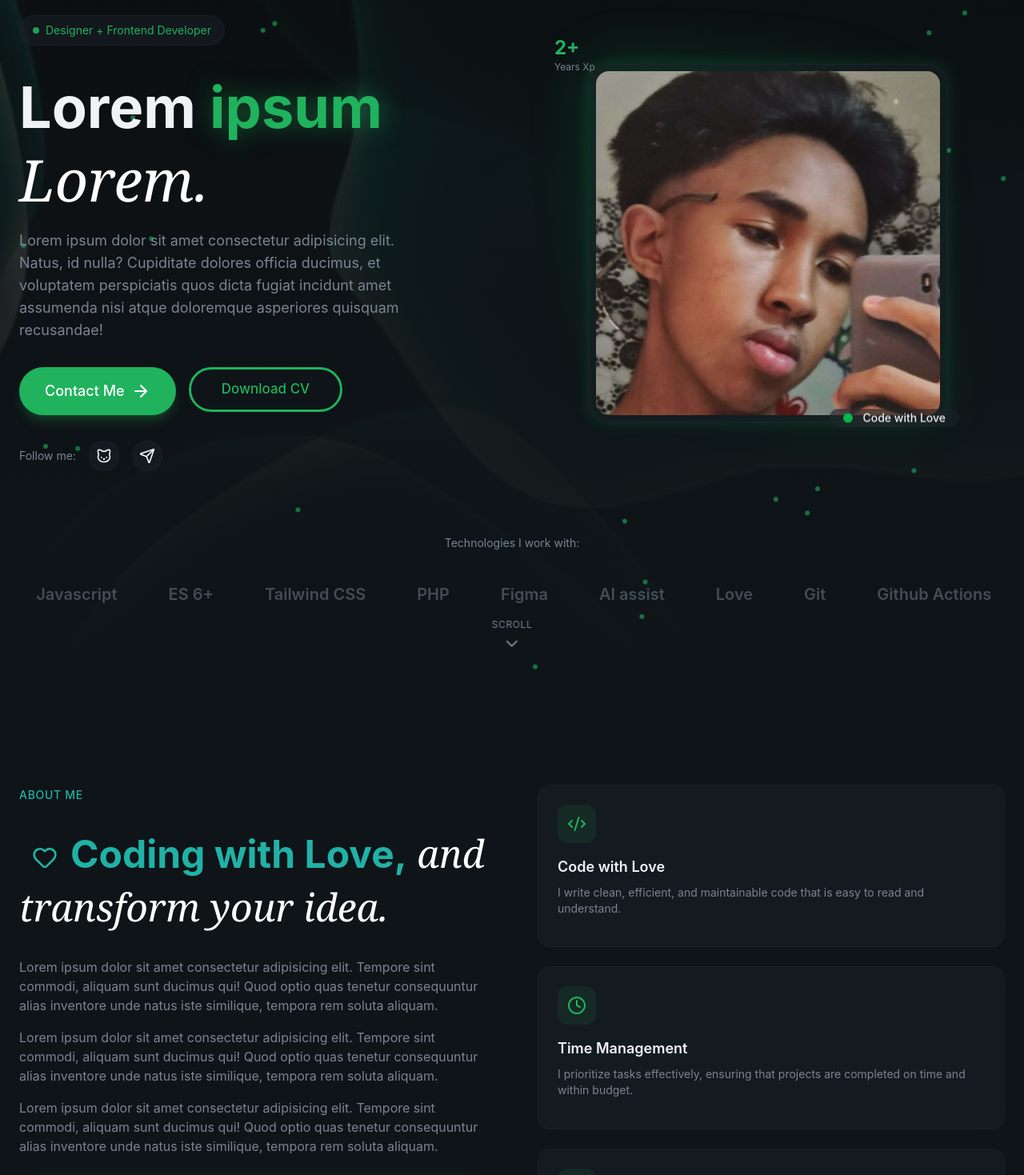
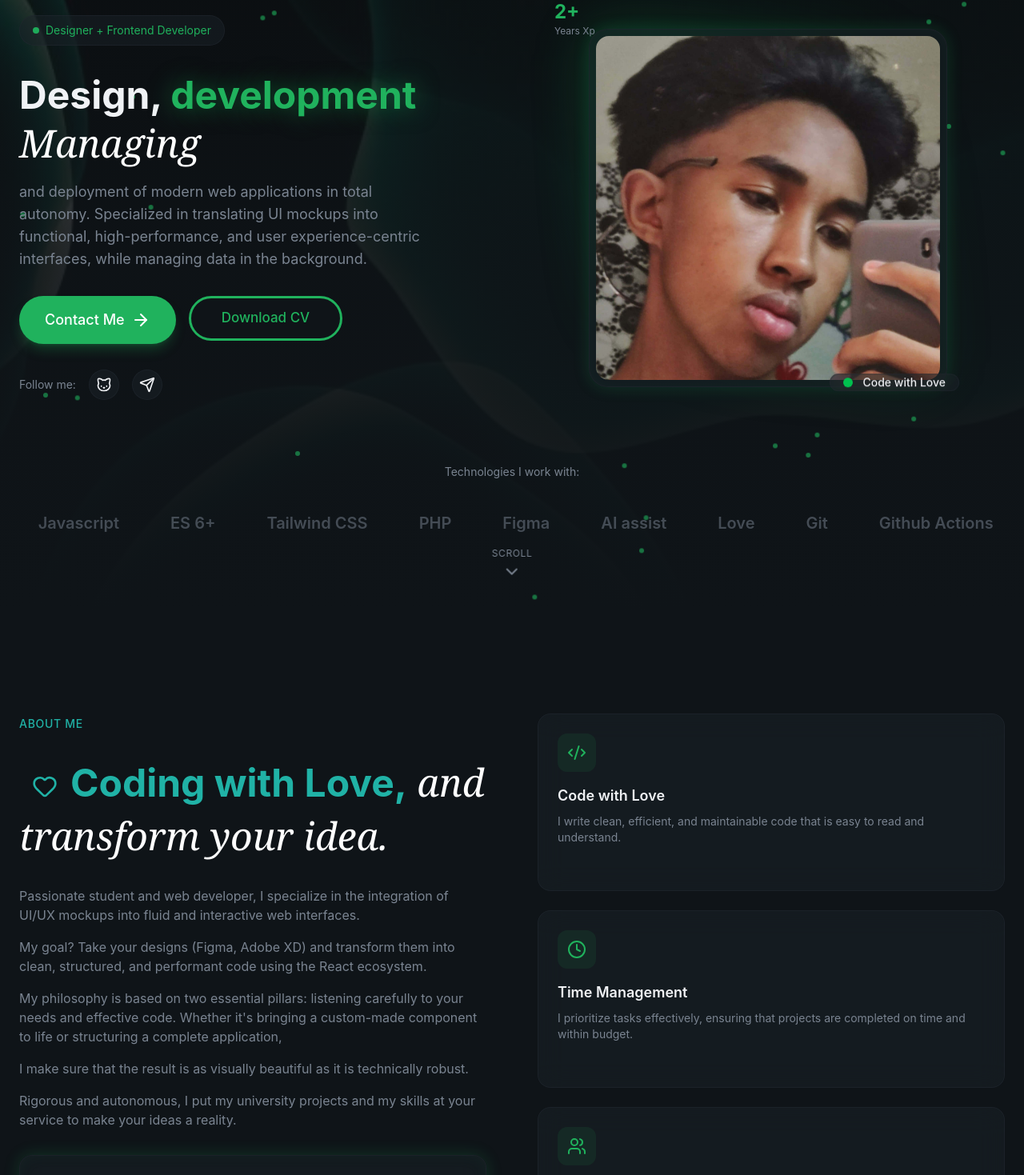
Before and after one commit to PiouPiouXt/Portfolio, a React app: page / in a window 1280 px wide. Shown: the part 109-1578 px from the top of the page at 80% size. Built offline with nearby package versions, Linux system fonts and the light colour scheme; the HTML template or start-up script is replaced by a standard one.

Commit message:
adding all about paragraphe and solving UI problem along the code

```diff
--- a/src/sections/About.jsx
+++ b/src/sections/About.jsx
@@ -40,9 +40,28 @@ export const About = () => {
             </h2>
 
             <div className="space-y-4 text-muted-foreground animate-fade-in animation-delay-200">
+
+              <p>
+                Passionate student and web developer, I specialize in the integration of UI/UX mockups into fluid and interactive web interfaces.
+              </p>
+              <p>
+                My goal? Take your designs (Figma, Adobe XD) and transform them into clean, structured, and performant code using the React ecosystem.
+              </p>
+              <p>
+                My philosophy is based on two essential pillars: listening carefully to your needs and effective code. Whether it's bringing a custom-made
+                component to life or structuring a complete application,
+              </p>
+              <p>
+                I make sure that the result is as visually beautiful as it is technically robust.
+              </p>
+              <p>
+                Rigorous and autonomous, I put my university projects and my skills at your service to make your ideas a reality.
+              </p>
+
+              {/* <p>Lorem ipsum dolor sit amet consectetur adipisicing elit. Tempore sint commodi, aliquam sunt ducimus qui! Quod optio quas tenetur consequuntur alias inventore unde natus iste similique, tempora rem soluta aliquam.</p>
               <p>Lorem ipsum dolor sit amet consectetur adipisicing elit. Tempore sint commodi, aliquam sunt ducimus qui! Quod optio quas tenetur consequuntur alias inventore unde natus iste similique, tempora rem soluta aliquam.</p>
               <p>Lorem ipsum dolor sit amet consectetur adipisicing elit. Tempore sint commodi, aliquam sunt ducimus qui! Quod optio quas tenetur consequuntur alias inventore unde natus iste similique, tempora rem soluta aliquam.</p>
-              <p>Lorem ipsum dolor sit amet consectetur adipisicing elit. Tempore sint commodi, aliquam sunt ducimus qui! Quod optio quas tenetur consequuntur alias inventore unde natus iste similique, tempora rem soluta aliquam.</p>
+              */}
             </div>
 
             <div className="glass rounded-2xl p-6 glow-border animate-fade-in animation-delay-300">
--- a/src/sections/Experience.jsx
+++ b/src/sections/Experience.jsx
@@ -3,7 +3,7 @@ const experiences = [
     period: "2025 - Present",
     company: "Ge-it University",
     description: "Currently pursuing a Bachelor's degree in Computer Science, focusing on software development, algorithms, and data structures. Engaged in various projects that enhance my coding skills and problem-solving abilities.",
-    technologies: ["React", "JavaScript", "Node.js"],
+    technologies: ["React", "JavaScript","MySQL"],
     current: true,
   },
   {
@@ -21,7 +21,7 @@ export const Experience = () => {
     <div className="absolute top-1/2 left-1/4 w-96
     h-96 bg-primary/5 rounded-full blur-3xl -translate-y-1/2"
     />
-    <div className="container mx-auto px-6 relative z-10">
+    <div className="container mx-auto px-6 relative z-9">
       {/* Section Header */}
       <div className="max-w-3xl mb-16">
         <span className="
@@ -52,7 +52,6 @@ export const Experience = () => {
             >
               {/* Timeline Dot */}
               <div className="absolute left-0 md:left-1/2 top-0 w-3 h-3 bg-primary rounded-full -translate-x-1/2 ring-4 ring-background z-10"
-
               ></div>
 
               {/* Content */}
--- a/src/sections/Hero.jsx
+++ b/src/sections/Hero.jsx
@@ -67,18 +67,20 @@ export const Hero = () => {
 
           {/* Headline */}
           <div className="space-y-4">
-            <h1 className="text-5xl md:text-6xl lg:text-7xl font-bold leading-tight animate-fade-in animation-delay-100">
-              Lorem <span className="text-primary glow-text"> ipsum </span>
+            <h1 className="text-3xl md:text-4xl lg:text-5xl font-bold leading-tight animate-fade-in animation-delay-100">
+              Design, <span className="text-primary glow-text text-3xl md:text-4xl lg:text-5xl"> development </span>
               <br />
               <span className="font-serif italic font-normal text-white">
-                Lorem.
+                Managing
               </span>
             </h1>
 
+
+
             <p className="text-lg text-muted-foreground max-w-lg animate-fade-in animation-delay-200">
-              Lorem ipsum dolor sit amet consectetur adipisicing elit. Natus, id nulla?
-              Cupiditate dolores officia ducimus, et voluptatem perspiciatis quos dicta fugiat
-              incidunt amet assumenda nisi atque doloremque asperiores quisquam recusandae!
+              and deployment of modern web applications in total autonomy.
+              Specialized in translating UI mockups into functional, high-performance, and user experience-centric interfaces,
+              while managing data in the background.
             </p>
           </div>
 
--- a/src/sections/Projects.jsx
+++ b/src/sections/Projects.jsx
@@ -1,5 +1,5 @@
 import { ArrowUpRight, Cat } from "lucide-react";
-import { MagicButton } from "@/assets/MagicButton.jsx"
+// import { MagicButton } from "@/assets/MagicButton.jsx"
 
 const projects = [
   {
@@ -12,7 +12,7 @@ const projects = [
   },
   {
     title: "Simple e-commerce",
-    description: "A simple e-commerce website built within my React tutorial.",
+    description: "A simple e-commerce website built within my React tutorial with #supersimpledev.",
     image: "/projects/e_commerce.PNG",
     tags: ["React", "Css", "JavaScript"],
     link: "#",
@@ -27,7 +27,7 @@ export const Projects = () => {
       {/* BG glows */}
       <div className="absolute top-1/4 right-0 w-96 h-96 bg-primary/5 rounded-full blur-3xl" />
       <div className="absolute bottom-1/4 left-0 w-64 h-64 bg-highlight/5 rounded-full blur-3xl" />
-      <div className="container mx-auto px-6 relative z-10">
+      <div className="container mx-auto px-6 relative z-9">
         {/* Section header */}
         <div className="text-center mx-auto max-w-3xl mb-16">
           <span className="text-secondary-foreground text-sm font-medium tracking-wider uppercase animate-fade-in">Featured Work</span>
@@ -102,11 +102,11 @@ export const Projects = () => {
         </div>
 
         {/* View all CTA */}
-        <div className="text-center mt-12 animate-fade-in animation-delay-500">
+        {/* <div className="text-center mt-12 animate-fade-in animation-delay-500">
           <MagicButton>
             View all projects
           </MagicButton>
-        </div>
+        </div> */}
       </div>
     </section>
   )
```
